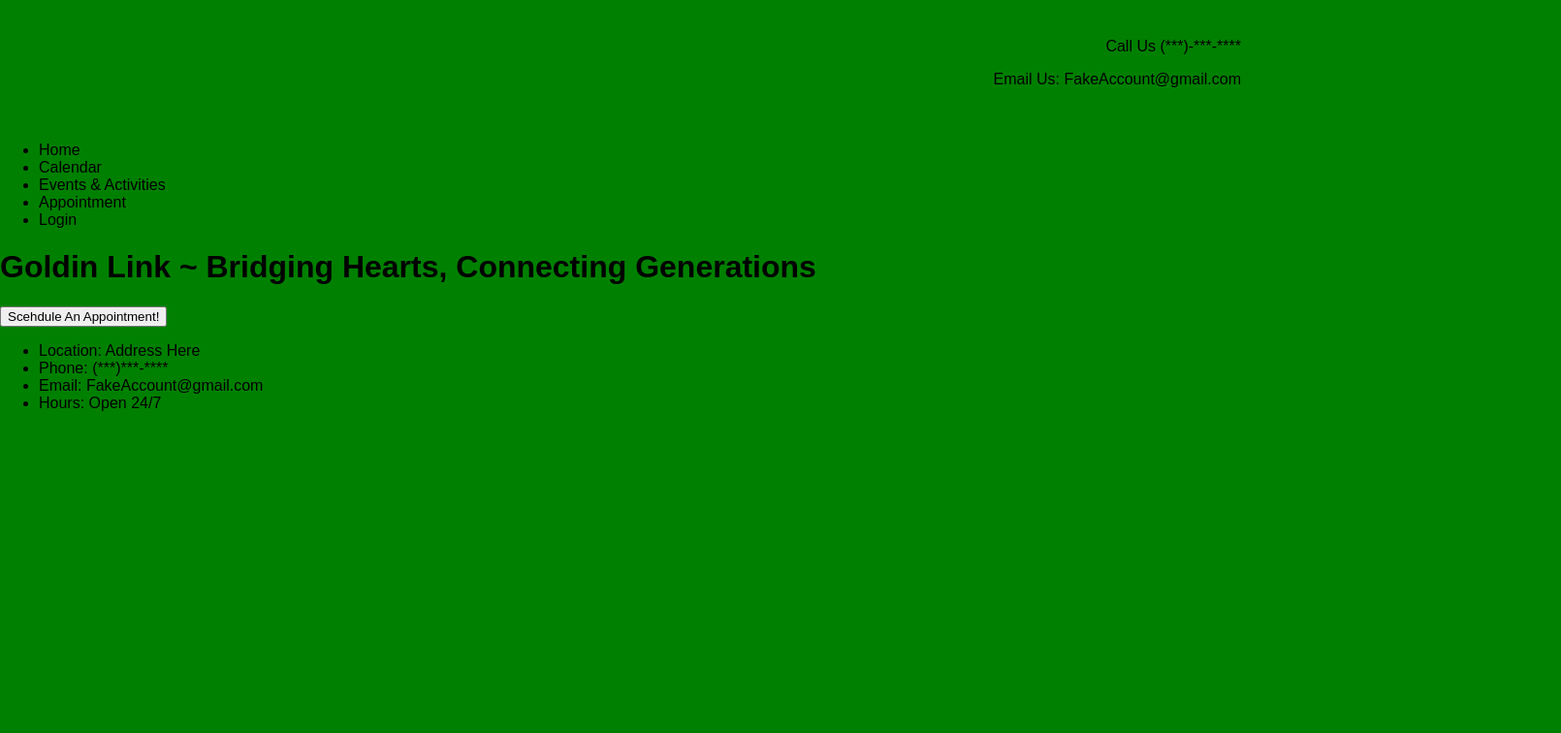
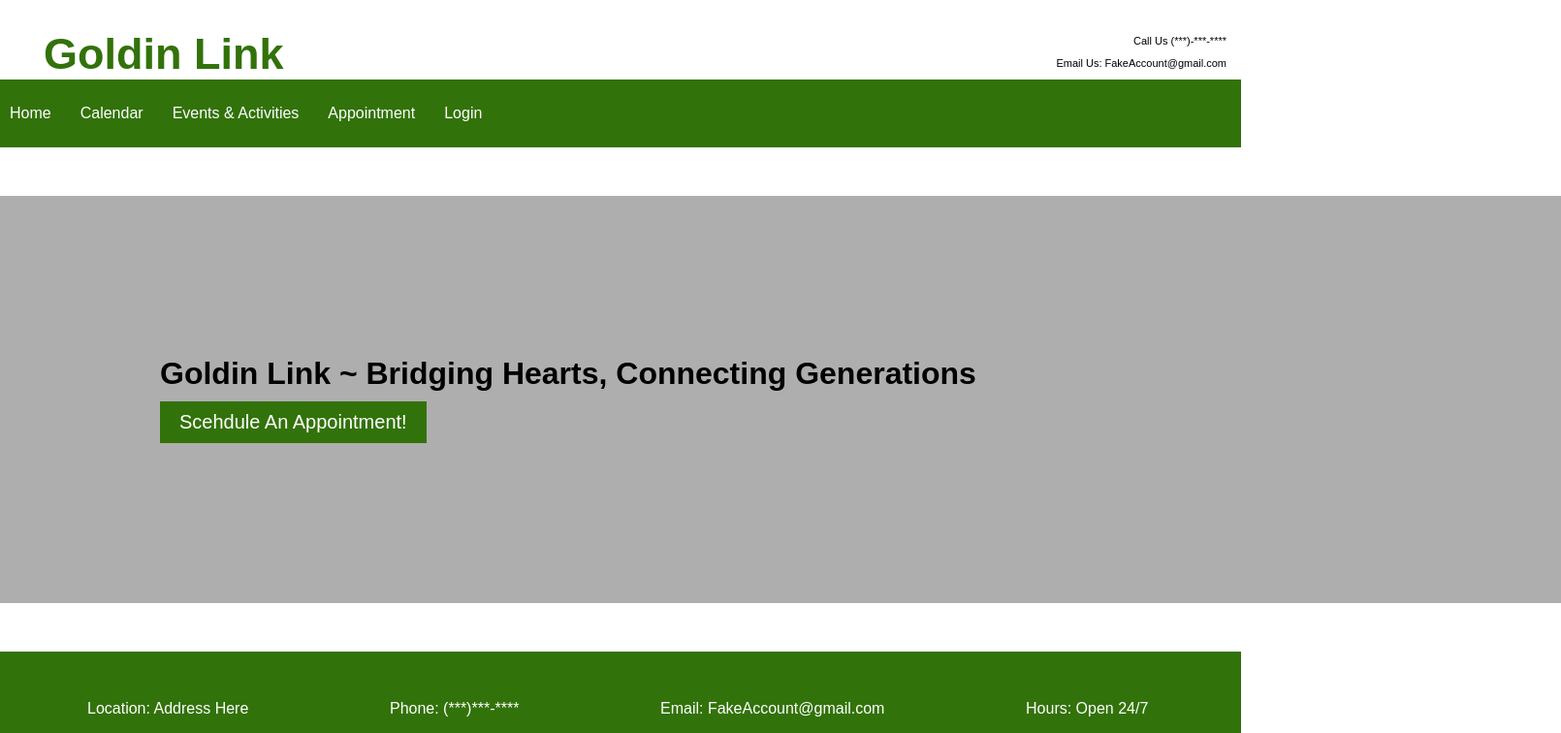
Before and after one commit to DROQUE777/goldin-link, a React (Create React App) app: page / in a window 1280 px wide. Shown: the top 756 px of the page at 97% size, 1610 px wide, since content can reach past the window. Built offline with nearby package versions, Linux system fonts and the light colour scheme.

Commit message:
Update App.css

```diff
--- a/src/App.css
+++ b/src/App.css
@@ -1,63 +1,106 @@
 body {
-  background-color: green;
-  font-family: Arial, sans-serif;
-
+  font-family: 'Raleway', sans-serif;
+  overflow-x: hidden;
+  width: 100%;
 }
 
 .container {
   display: flex;
   justify-content: space-between;
   align-items: center;
+  width: 100%;
+}
+
+h1 {
+  font-family: 'Raleway', sans-serif;
 }
 
 .title {
-  color: green;
-  font-size: 52px;
+  color: rgb(50, 114, 10);
+  font-size: 45px;
+  font-family:  'Ondise', sans-serif;
+  padding: 5px 0 0 45px;
+  margin: 25px 0 0 0;
 }
 
 .right {
   text-align: right;
+  margin-right: 15px;
+  margin-top: auto;
+  font-size: 11px;
+  padding: auto;
 }
 
-.prof-font {
-  font-family: Arial, Helvetica, sans-serif;
+.navbar {
+  display: flex;
+  background-color: rgb(50, 114, 10);
+  width: 100%;
 }
 
-.App {
-  text-align: center;
+.nav-list {
+  display: flex;
+  list-style-type: none;
+  padding: 0;
+  margin-right: auto;
 }
 
-.App-logo {
-  height: 40vmin;
-  pointer-events: none;
-}
-
-@media (prefers-reduced-motion: no-preference) {
-  .App-logo {
-    animation: App-logo-spin infinite 20s linear;
-  }
-}
-
-.App-header {
-  background-color: #282c34;
-  min-height: 100vh;
-  display: flex;
-  flex-direction: column;
-  align-items: center;
-  justify-content: center;
-  font-size: calc(10px + 2vmin);
+.nav-item {
+  padding: 10px;
+  margin-right: 10px;
   color: white;
 }
 
-.App-link {
-  color: #61dafb;
+#last-item {
+  margin-right: 0;
+  margin-left: auto;
 }
 
-@keyframes App-logo-spin {
-  from {
-    transform: rotate(0deg);
-  }
-  to {
-    transform: rotate(360deg);
-  }
+#white-space div {
+  width: 100%;
+  background-color: white;
+  padding: 50px;
 }
+
+#main {
+  width: 100%;
+  background-color: rgb(175, 174, 174);
+  margin: 50px 0;
+  padding: 165px;
+}
+
+#main h1 {
+  padding: auto;
+  margin-top: auto;
+  margin-bottom: 10px;
+}
+
+#appointment {
+  background-color:  rgb(50, 114, 10);
+  color: white;
+  font-size: 20px;
+  padding: 10px 20px;
+  border: none;
+  cursor: pointer;
+}
+
+#appointment:hover {
+  background-color:rgb(10, 160, 10);
+}
+
+footer {
+  background-color:  rgb(50, 114, 10);
+}
+
+footer ul {
+
+  list-style-type: none;
+  display: flex;
+  padding: auto;
+  margin: auto;
+}
+
+footer ul li {
+  padding: 50px;
+  margin-right: auto;
+  color: white;
+}
```
